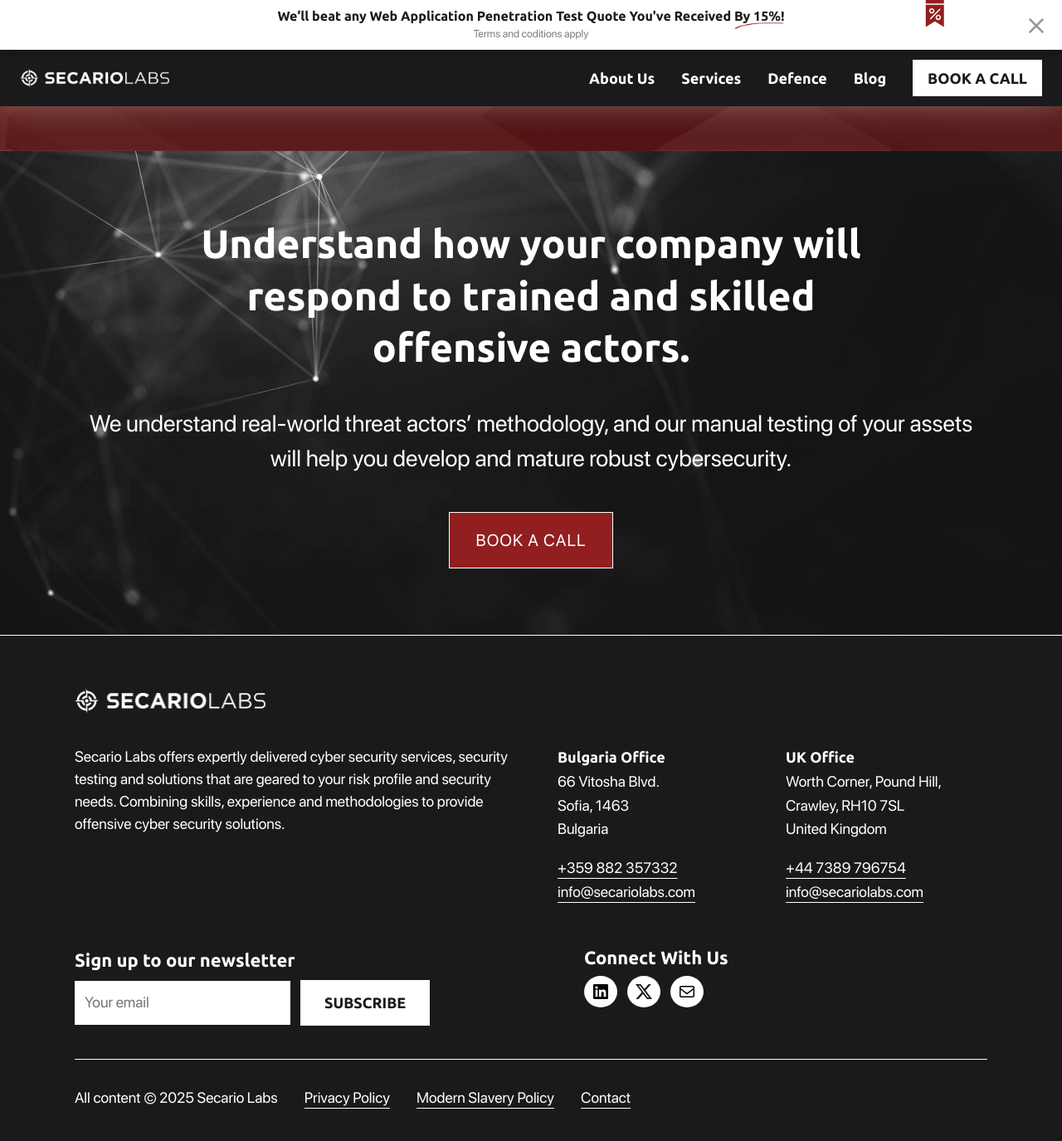
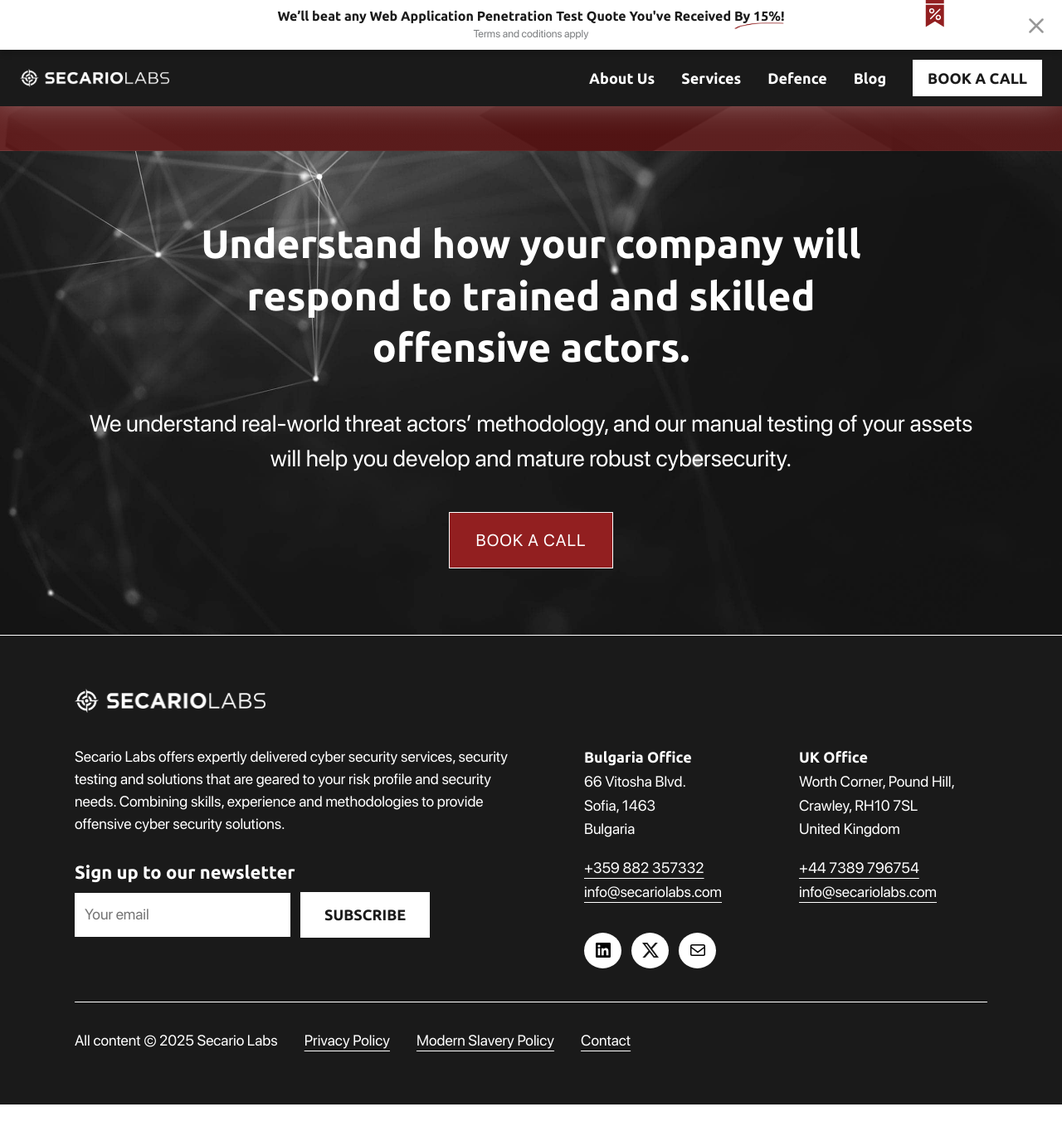
Before and after one commit to secariolabs/secariolabs.github.io, a Jekyll site: the page built from pages/home.md, in a window 1280 px wide and 1400 px high, scrolled down 4179 px. Shown: the top 1375 px of the window at 83% size. Built offline with Jekyll 4.4.1, drawn with Linux system fonts in a browser that asks for light colours; comment, search, counter and statistics services are not loaded; after the commit the page ends 5510 px from its top, so only the background shows below that.

Commit message:
Made the footer denser

```diff
--- a/_includes/footer.html
+++ b/_includes/footer.html
@@ -7,15 +7,15 @@
             </a>
         </div>
 
-        <div class="site-footer__cols site-footer__cols--3">
+        <div class="site-footer__cols site-footer__cols--2">
 
             <div class="site-footer__col site-footer__col--desc">
 
-                <div class="site-footer__desc">
+                <div class="site-footer-desc">
                     {{ site.data.global.footer.description | markdownify }}
                 </div>
-            </div>
 
+            <div class="site-footer__cols site-footer__cols--inner site-footer__cols--mobile site-footer__cols--2">
                 <div class="site-footer__col site-footer__col--location">
                     <p>
                         <strong>{{ site.data.global.location1.title }}</strong><br>
@@ -50,17 +50,48 @@
 
             </div>
 
-        <div class="site-footer__cols site-footer__cols--2">
-            <div class="site-footer__col">
+                <div class="site-footer-form">
                     <label class="site-footer__form-label" for="email">
                         {{- site.data.global.signup.label -}}
                     </label>
                     {%- include partials/signup-form.html -%}
                 </div>
-            <div class="site-footer__col">
-                <h3 class="site-footer__social-heading">
-                    Connect With Us
-                </h3>
+            </div>
+
+            <div class="site-footer__cols site-footer__cols--inner site-footer__cols--desktop site-footer__cols--2">
+                <div class="site-footer__col site-footer__col--location">
+                    <p>
+                        <strong>{{ site.data.global.location1.title }}</strong><br>
+                        {{ site.data.global.location1.details }}
+                    </p>
+                    <p>
+                        <a class="site-footer__link" href="tel:{{- site.data.global.location1.phone | replace: ' ', '' | replace: '-', '' -}}">
+                            {{ site.data.global.location1.phone }}
+                        </a>
+                        <br>
+                        <a class="site-footer__link" href="mailto:{{- site.data.global.location1.email -}}">
+                            {{ site.data.global.location1.email }}
+                        </a>
+                    </p>
+                </div>
+
+                <div class="site-footer__col site-footer__col--location">
+                    <p>
+                        <strong>{{ site.data.global.location2.title }}</strong><br>
+                        {{ site.data.global.location2.details }}
+                    </p>
+                    <p>
+                        <a class="site-footer__link" href="tel:{{- site.data.global.location2.phone | replace: ' ', '' | replace: '-', '' -}}">
+                            {{ site.data.global.location2.phone }}
+                        </a>
+                        <br>
+                        <a class="site-footer__link" href="mailto:{{- site.data.global.location2.email -}}">
+                            {{ site.data.global.location2.email }}
+                        </a>
+                    </p>
+                </div>
+
+                <div class="site-footer__col site-footer__col--social">
                     <div class="site-footer__social">
                         {% for item in site.data.global.social %}
                             {%- assign trimmed_url = item.url | strip -%}
@@ -70,6 +101,20 @@
                             </a>
                         {% endfor %}
                     </div>
+                </div>
+            </div>
+
+        </div>
+
+        <div class="site-footer__col site-footer__col--mobile site-footer__col--social">
+            <div class="site-footer__social">
+                {% for item in site.data.global.social %}
+                    {%- assign trimmed_url = item.url | strip -%}
+                    {%- assign sliced_url = trimmed_url | slice: 0, 4 -%}
+                    <a href="{{- item.url -}}" class="site-footer__social-item"{% if sliced_url == 'http' %} target="_blank"{% endif %}>
+                        {{- item.icon -}}
+                    </a>
+                {% endfor %}
             </div>
         </div>
 
--- a/_sass/elements.scss
+++ b/_sass/elements.scss
@@ -241,13 +241,13 @@
 
 #mc-embedded-subscribe {
   &.site-footer__form-submit {
-    @include breakpoint(medium) {
-      margin-left: 0;
-    }
+    margin-top: 0;
+    margin-bottom: 0;
     @include breakpoint(small) {
       margin-left: .5rem;
     }
     @include breakpoint(smaller) {
+      margin-top: 1rem;
       margin-left: 0;
     };
   }
--- a/_sass/footer.scss
+++ b/_sass/footer.scss
@@ -48,6 +48,34 @@
         grid-template-columns: repeat((1, 1fr));
       }
     }
+
+    &--inner {
+      margin: 0;
+      gap: 1rem;
+
+      &:not(:first-of-type) {
+        margin: 0;
+      }
+    }
+
+    &--desktop {
+      @include breakpoint(medium) {
+        display: none;
+      }
+    }
+
+    &--mobile {
+      display: none;
+
+      @include breakpoint(medium) {
+        display: grid;
+        margin-top: 2rem;
+        &:not(:first-of-type) {
+          margin-top: 2rem;
+        }
+      }
+    }
+
   }
 
   &__col {
@@ -64,6 +92,19 @@
     &--location {
       line-height: 1.6;
     }
+
+    &--social {
+      grid-column: 1 / span 2;
+    }
+
+    &--mobile {
+      display: none;
+      @include breakpoint(medium) {
+        display: block;
+        margin-top: 2rem;
+      }
+    }
+
   }
 
   &__logo-wrapper {
@@ -82,13 +123,23 @@
     margin-top: 0;
   }
 
+  &-desc {
+    @include breakpoint(medium) {
+      max-width: 800px;
+    }
+  }
+
+  &-form {
+    margin-top: 1.75rem;
+
+    @include breakpoint(smaller) {
+      margin-top: 2rem;
+    }
+  }
+
   &__form-fields {
     display: flex;
     align-items: center;
-
-    @include breakpoint(medium) {
-      flex-direction: column;
-      align-items: flex-start;
 
     @include breakpoint(small) {
       flex-direction: row;
@@ -101,7 +152,7 @@
     }
 
     & > * {
-        width: 100%;
+      // width: 100%;
 
       @include breakpoint(small) {
         width: auto;
@@ -109,7 +160,6 @@
 
       @include breakpoint(smaller) {
         width: 100%;
-        }
       }
     }
   }
@@ -157,8 +207,8 @@
 
   &__social-item {
     background-color: $light;
-    width: 40px;
-    height: 38px;
+    width: 45px;
+    height: 43px;
     border-radius: 100%;
     color: $dark;
     display: flex;
```
Lines whose indentation alone changed are shown as unchanged.
